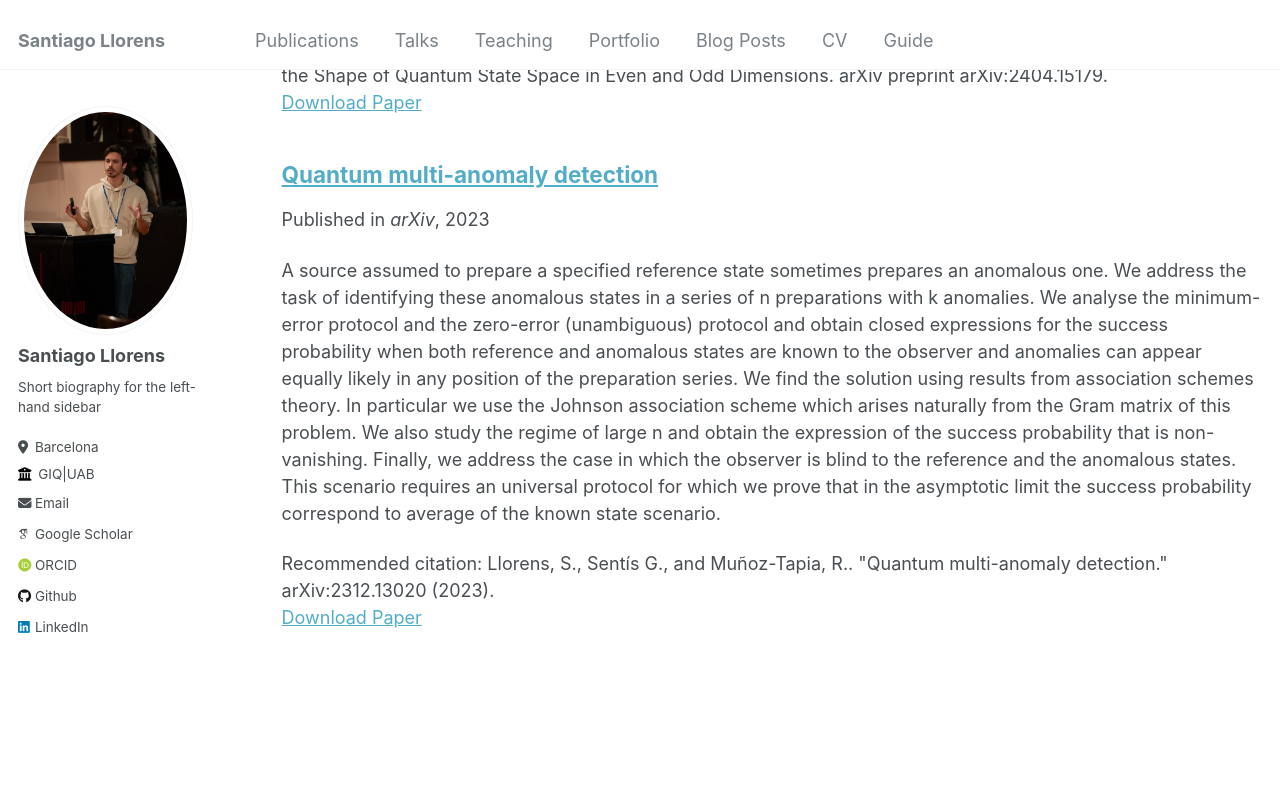
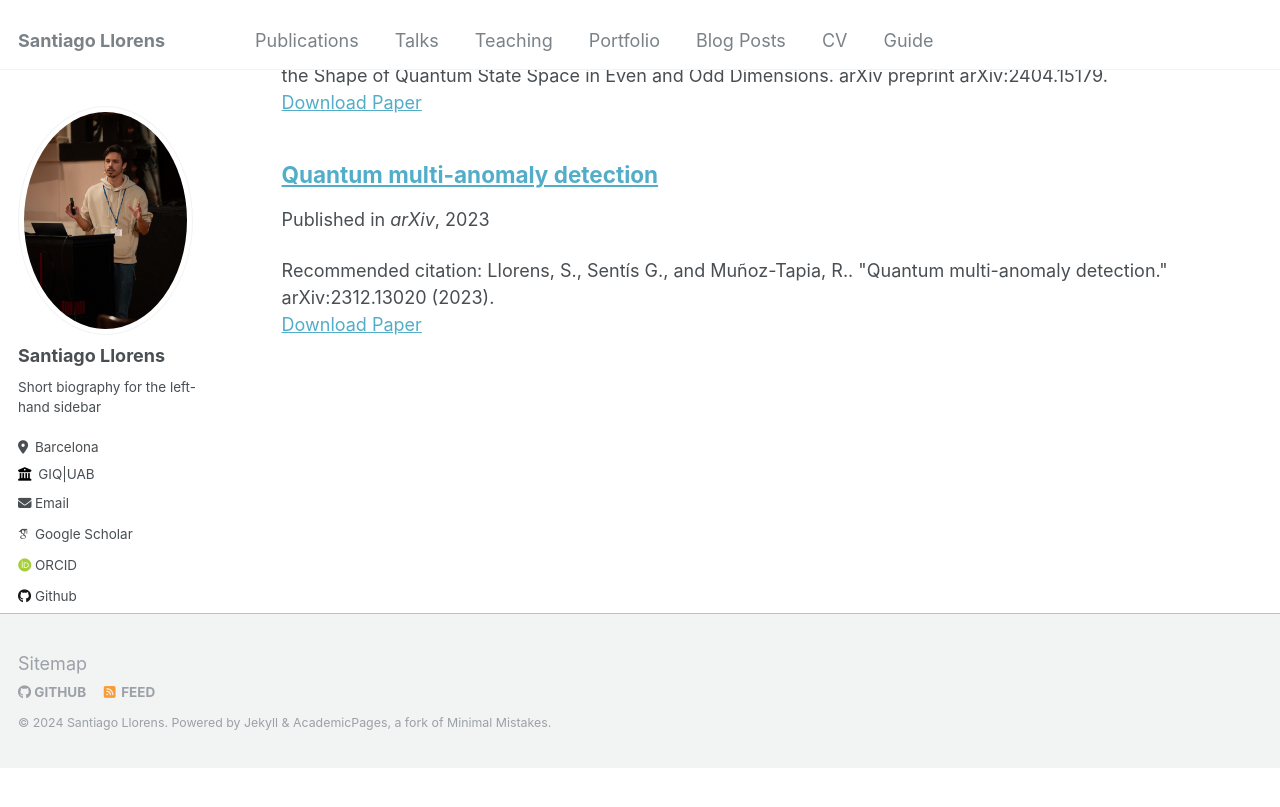
Before and after one commit to SantiagoLlorens/SantiagoLlorens.github.io, a Jekyll site: the page built from _pages/publications.md, in a window 1280 px wide and 900 px high, scrolled down 750 px. Shown: the top 807 px of the window. Built offline with Jekyll 4.4.1, drawn with Linux system fonts in a browser that asks for light colours; some web fonts are replaced; after the commit the page ends 1519 px from its top, so only the background shows below that.

Commit message:
Update Quantum_multi-anomaly_detection.md

```diff
--- a/_publications/Quantum_multi-anomaly_detection.md
+++ b/_publications/Quantum_multi-anomaly_detection.md
@@ -2,7 +2,7 @@
 title: "Quantum multi-anomaly detection"
 collection: publications
 permalink: /publication/Quantum_multi-anomaly_detection
-excerpt: #'A source assumed to prepare a specified reference state sometimes prepares an anomalous one. We address the task of identifying these anomalous states in a series of n preparations with k anomalies. We analyse the minimum-error protocol and the zero-error (unambiguous) protocol and obtain closed expressions for the success probability when both reference and anomalous states are known to the observer and anomalies can appear equally likely in any position of the preparation series. We find the solution using results from association schemes theory. In particular we use the Johnson association scheme which arises naturally from the Gram matrix of this problem. We also study the regime of large n and obtain the expression of the success probability that is non-vanishing. Finally, we address the case in which the observer is blind to the reference and the anomalous states. This scenario requires an universal protocol for which we prove that in the asymptotic limit the success probability correspond to average of the known state scenario.'
+excerpt: ''
 date: 2023-12-20
 venue: 'arXiv'
 slidesurl: #'https://arxiv.org/abs/2312.13020'
```
